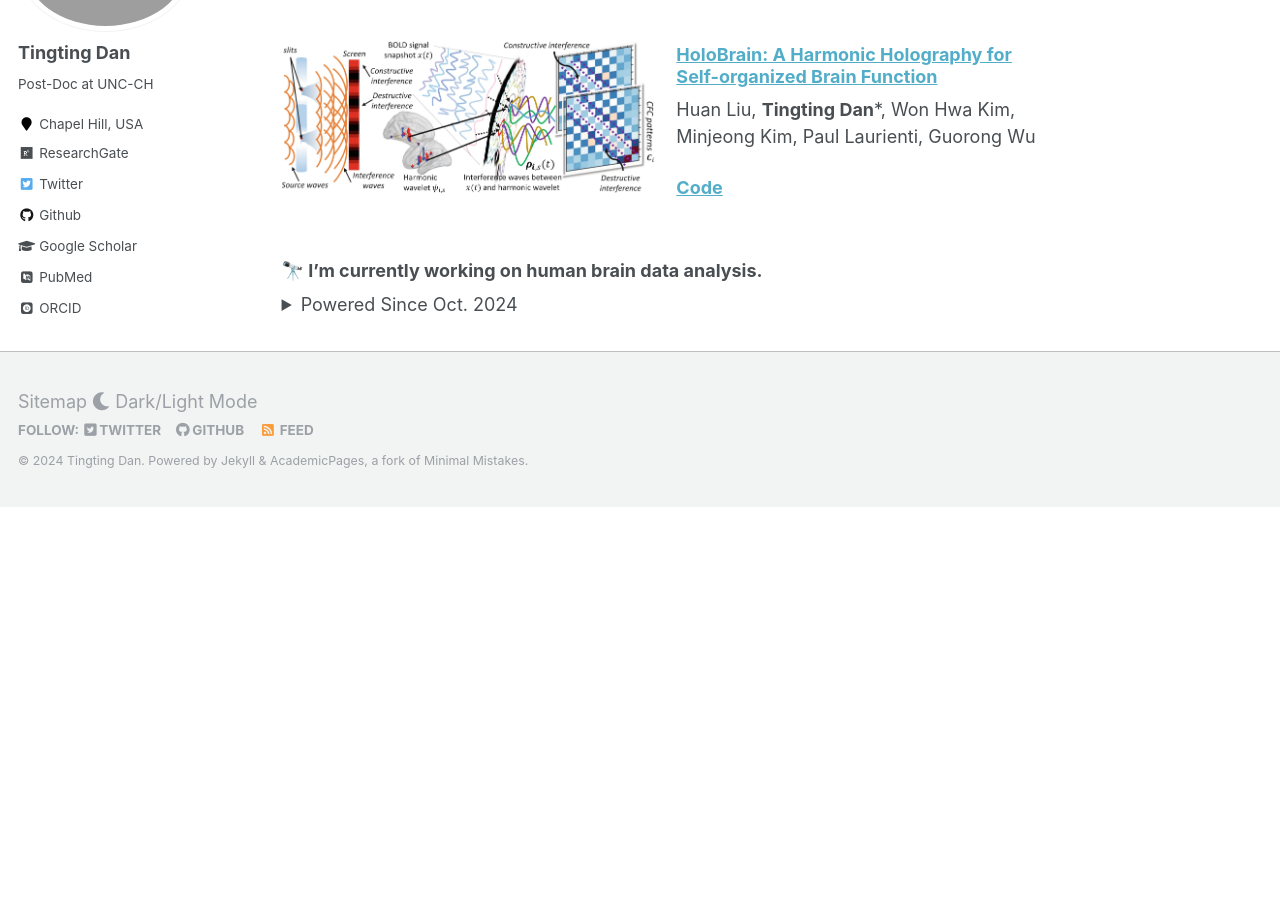
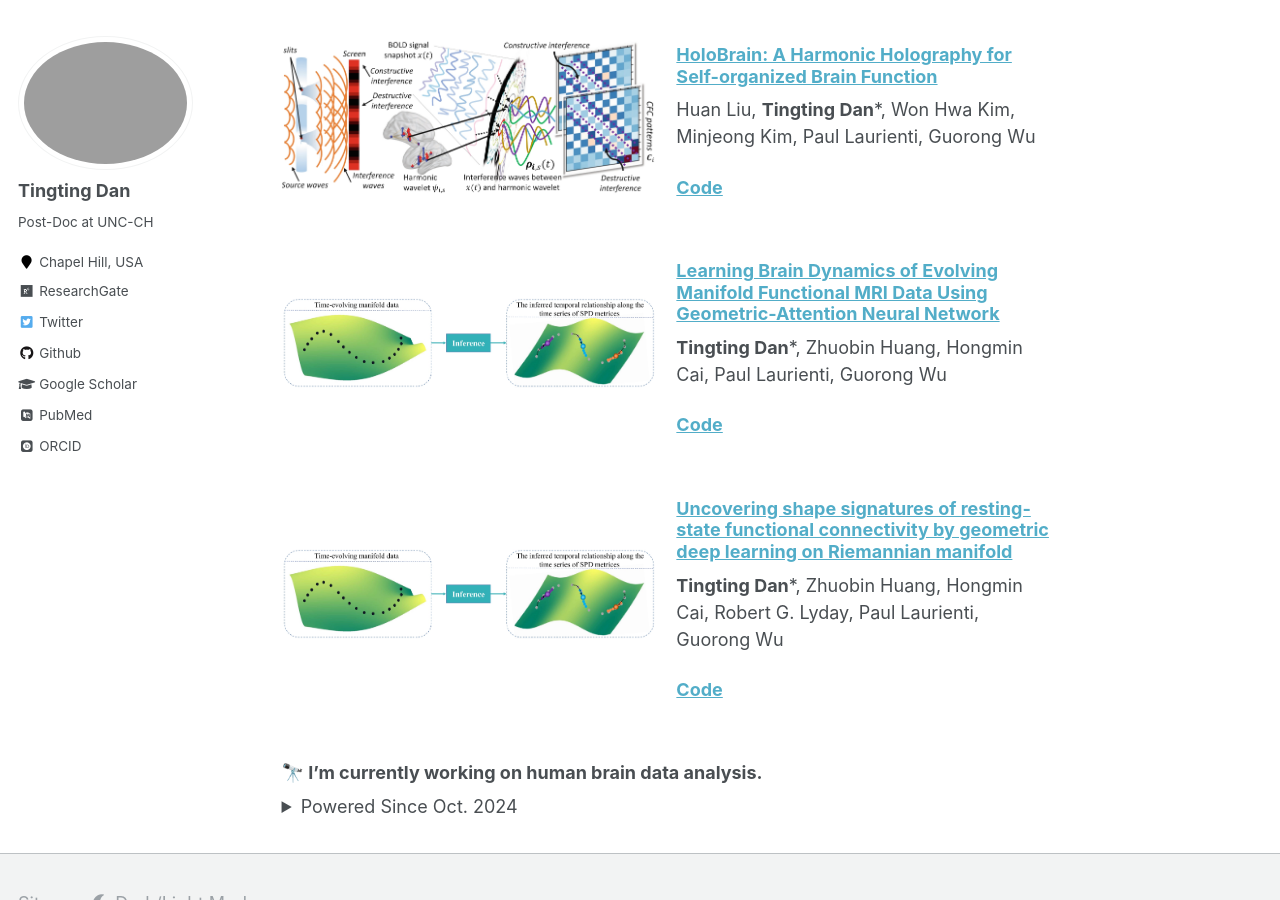
Before and after one commit to Dandy5721/dandy.github.io, a Jekyll site: the page built from _pages/about.md, in a window 1280 px wide and 900 px high, scrolled down 2182 px. Built offline with Jekyll 4.4.1, drawn with Linux system fonts in a browser that asks for light colours; some web fonts are replaced; comment, search, counter and statistics services are not loaded; before the commit the page ends 2689 px from its top, so only the background shows below that.

Commit message:
Update about.md

```diff
--- a/_pages/about.md
+++ b/_pages/about.md
@@ -101,6 +101,30 @@ redirect_from:
   </div>
 </div>
 
+<div style="display: flex; align-items: center;">
+  <div style="flex: 1;">
+    <img src="images/tmi2.png" alt="Description" style="width: 100%;">
+  </div>
+  <div style="flex: 1; margin-left: 20px;">
+    <h3><a href="https://ieeexplore.ieee.org/stamp/stamp.jsp?tp=&arnumber=9761822">Learning Brain Dynamics of Evolving Manifold Functional MRI Data Using Geometric-Attention Neural Network</a></h3>
+    <p><strong>Tingting Dan</strong>*, Zhuobin Huang, Hongmin Cai, Paul Laurienti, Guorong Wu</p>
+    <p><a href="https://github.com/Dandy5721/Geometric-attention-neural-network"><strong>Code</strong></a></p>
+
+  </div>
+</div>
+
+<div style="display: flex; align-items: center;">
+  <div style="flex: 1;">
+    <img src="images/tmi2.png" alt="Description" style="width: 100%;">
+  </div>
+  <div style="flex: 1; margin-left: 20px;">
+    <h3><a href="https://onlinelibrary.wiley.com/doi/full/10.1002/hbm.25897">Uncovering shape signatures of resting-state functional connectivity by geometric deep learning on Riemannian manifold</a></h3>
+    <p><strong>Tingting Dan</strong>*, Zhuobin Huang, Hongmin Cai, Robert G. Lyday, Paul Laurienti, Guorong Wu</p>
+    <p><a href="https://github.com/Dandy5721/GeoNet4Net"><strong>Code</strong></a></p>
+
+  </div>
+</div>
+
 ### 🔭 I’m currently working on human brain data analysis.
 
 <details>
```
